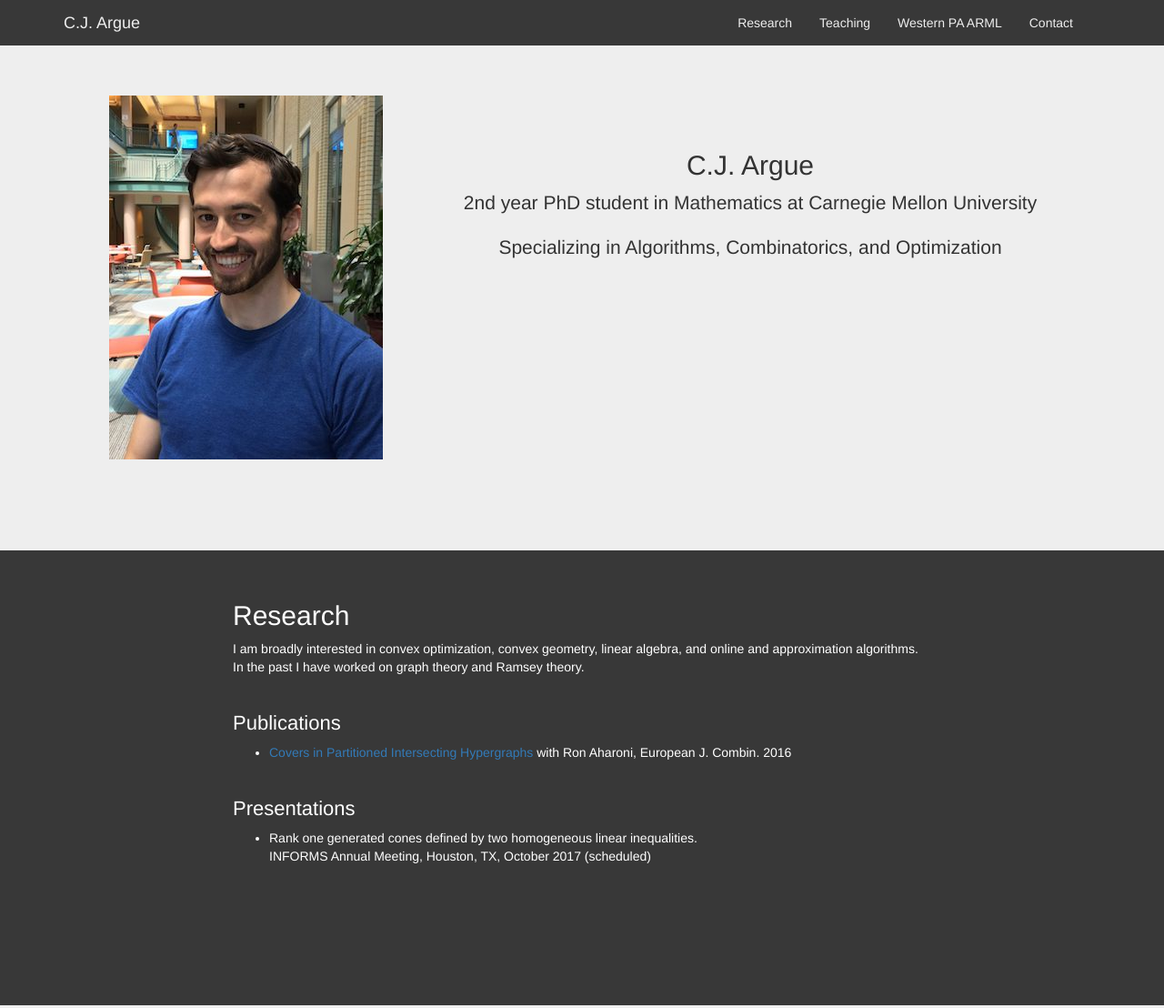
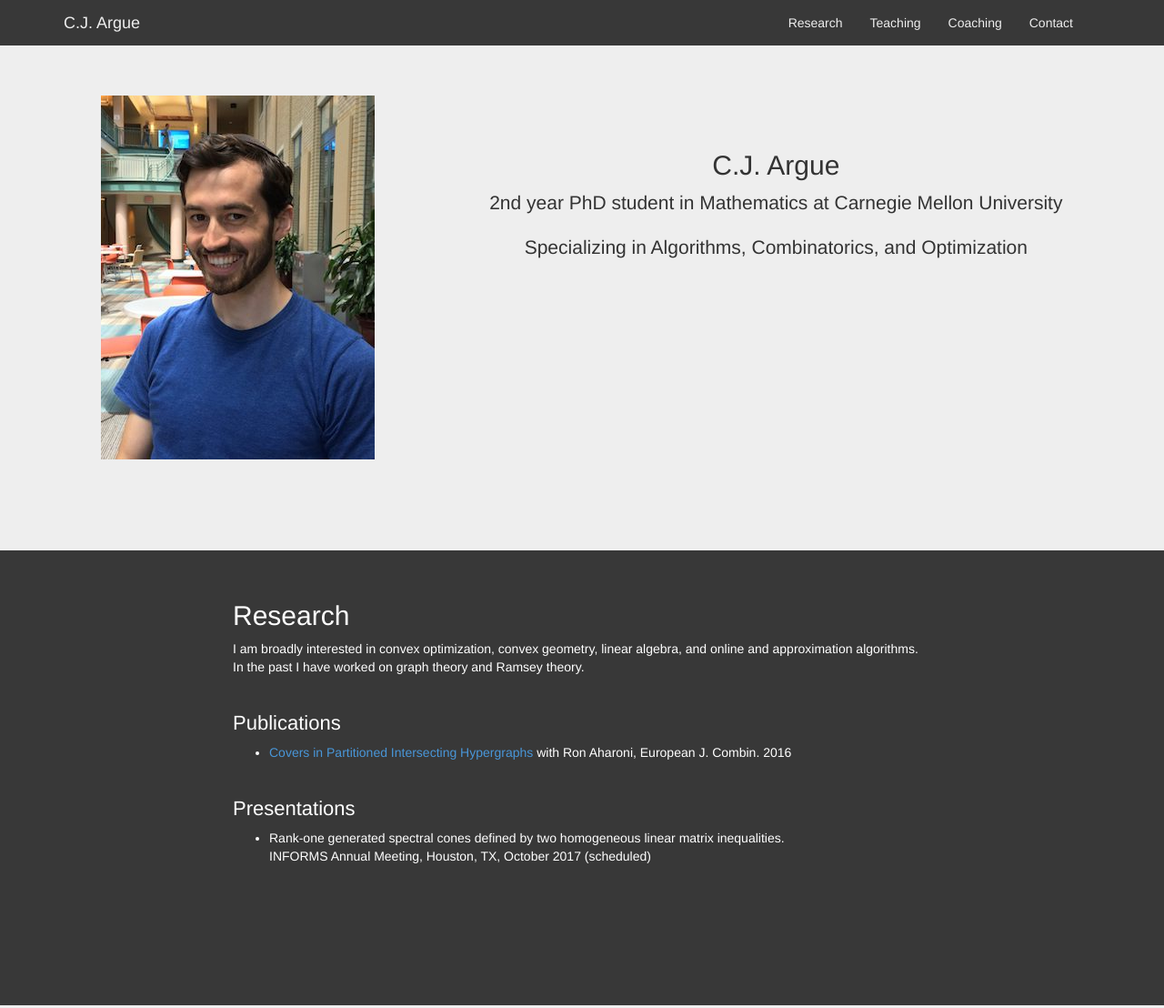
Before and after one commit to cjargue/cjargue.github.io, a plain HTML site: page index.html in a window 1280 px wide. Shown: the top 1108 px of the page at 91% size. Drawn offline with Linux system fonts and the light colour scheme.

Commit message:
coaching section name, presentation name

```diff
--- a/index.html
+++ b/index.html
@@ -44,7 +44,7 @@
           <ul class="nav navbar-nav">
             <li><a href="#research">Research</a></li>
             <li><a href="#teaching">Teaching</a></li>
-			<li><a href="#ARML">Western PA ARML</a></li>
+			<li><a href="#coaching">Coaching</a></li>
             <li><a href="#about">Contact</a></li>
           </ul>
         </div><!--/.nav-collapse -->
@@ -77,7 +77,7 @@
 		<h2>Presentations</h2>
 		<ul>
 			<li>
-				Rank one generated cones defined by two homogeneous linear inequalities.</br>
+				Rank-one generated spectral cones defined by two homogeneous linear matrix inequalities.</br>
 				INFORMS Annual Meeting, Houston, TX, October 2017 (scheduled)
 			</li>
 		</ul>
@@ -112,8 +112,8 @@
 	</div>
 
 
-	<div class = "section container" id="ARML">
-		<h1>Western PA ARML</h1>
+	<div class = "section container" id="coaching">
+		<h1>Coaching</h1>
 		<p>
 			Since 2016 I have been privileged to coach the Western Pennsylvania ARML Team, a Pittsburgh-area math team for high school and middle school students. The team practices each year for the American Regions Math League (<a href="arml.com">ARML</a>), and competes in the annual competition at Penn State University the first weekend of June. Members of the team compete in many other math competitions as well--local and national, individual and team. Practices are held weekly on CMU's campus.
 		</p>
--- a/starter-template.css
+++ b/starter-template.css
@@ -1,3 +1,7 @@
+html {
+	mid-width: 400px;
+}
+
 body {
   background-color: #eee;
 }
@@ -44,15 +48,20 @@ hr {
 	}
 }
 .section:first-child {
-/*	width: 100%;*/
-	padding-left: 100px;
-	padding-right: 100px;
-	border: none;
+	padding-left: 15px;
+	padding-right: 15px;
 }
 .section:nth-child(even) {
 	background-color: #383838;
 	color: white;
 }
+.section:nth-child(even) a{
+	color: #4996d8;
+}
+.section:nth-child(even) a:hover{
+	color: #3778af;
+}
+
 h1{
 	font-size: 30px;
 }
@@ -80,7 +89,11 @@ a.navbar-brand:hover {
     margin-right: auto;
     display: block;
 }
-
+@media(min-width:992px) {
+	.picture {
+		float: right;
+	}
+}
 
 .courses {
 	margin-bottom: 10px;
```
